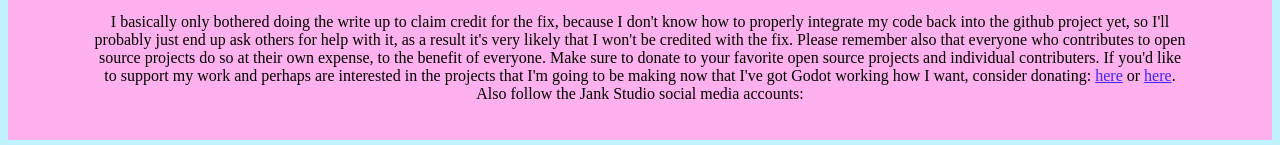
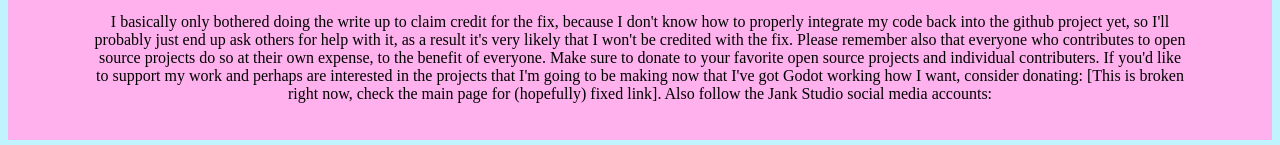
Before and after one commit to JankMultiMediaStudio/JankMultiMediaStudio.github.io, a plain HTML site: page godot3.1-kinematic-collision-response-write-up.html in a window 1280 px wide. Shown: the part 1889-2034 px from the top of the page. Drawn offline with Linux system fonts and the light colour scheme; a web font is replaced by a local one.

Commit message:
Add files via upload

```diff
--- a/godot3.1-kinematic-collision-response-write-up.html
+++ b/godot3.1-kinematic-collision-response-write-up.html
@@ -41,7 +41,7 @@
                     <!-- Insert clip of kinematic body not sliding anymore, maybe also moving around a bit -->
                     <img style="width: 25%; height: auto" src="images/godot-3.1-slide-bug-solved.gif" alt="godot-3.1-slide-bug-solved">
 
-                    <p>I basically only bothered doing the write up to claim credit for the fix, because I don't know how to properly integrate my code back into the github project yet, so I'll probably just end up ask others for help with it, as a result it's very likely that I won't be credited with the fix. Please remember also that everyone who contributes to open source projects do so at their own expense, to the benefit of everyone. Make sure to donate to your favorite open source projects and individual contributers. If you'd like to support my work and perhaps are interested in the projects that I'm going to be making now that I've got Godot working how I want, consider donating: <a href="https://www.paypal.me/JankStudio">here</a> or <a href="https://www.patreon.com/JankStudio">here</a>. Also follow the Jank Studio social media accounts: </p>
+                    <p>I basically only bothered doing the write up to claim credit for the fix, because I don't know how to properly integrate my code back into the github project yet, so I'll probably just end up ask others for help with it, as a result it's very likely that I won't be credited with the fix. Please remember also that everyone who contributes to open source projects do so at their own expense, to the benefit of everyone. Make sure to donate to your favorite open source projects and individual contributers. If you'd like to support my work and perhaps are interested in the projects that I'm going to be making now that I've got Godot working how I want, consider donating: [This is broken right now, check the main page for (hopefully) fixed link]<!--<a href="https://www.paypal.me/JankStudio">here</a> or <a href="https://www.patreon.com/JankStudio">here</a>-->. Also follow the Jank Studio social media accounts: </p>
                     <br>
                 </td>
             </tr>
```
Also changed, not shown: index.html (+1 -1 lines).
